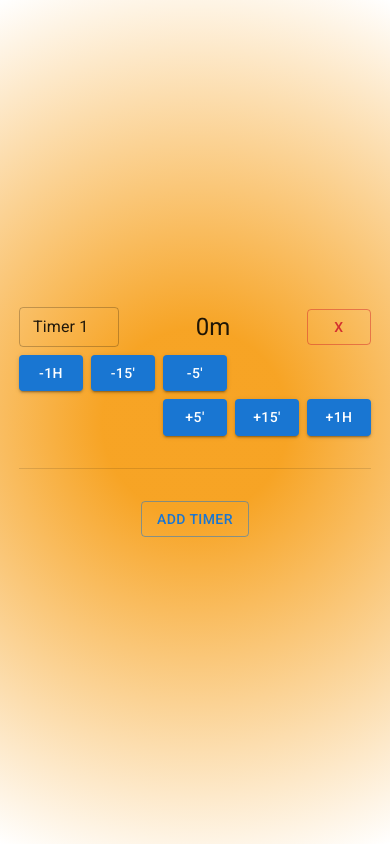
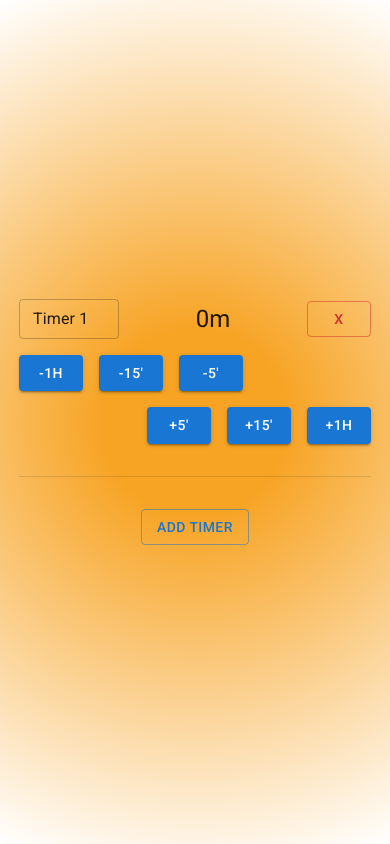
Before and after one commit to stswoon/workTimeCounter, a React (Vite) app: page / in a window 390 px wide. Built offline with nearby package versions, Linux system fonts and the light colour scheme.

Commit message:
fix mobile view

```diff
--- a/src/components/Timer.tsx
+++ b/src/components/Timer.tsx
@@ -37,7 +37,7 @@ const Timer: FC<TimerProps> = (props) => {
     }, [props]);
 
     return (
-        <Stack spacing={1}>
+        <Stack spacing={2}>
             <Stack direction='row' spacing={1} sx={{justifyContent: "space-between"}}>
                 <TextField size='small' variant="outlined" placeholder='Timer name' value={props.name}
                            sx={{width: '100px'}}
@@ -52,13 +52,13 @@ const Timer: FC<TimerProps> = (props) => {
                 </Box>
             </Stack>
 
-            <Stack direction='row' spacing={1}>
+            <Stack direction='row' spacing={2}>
                 <Button variant="contained" onClick={() => props.onTimeChange(-60)}>-1h</Button>
                 <Button variant="contained" onClick={() => props.onTimeChange(-15)}>-15'</Button>
                 <Button variant="contained" onClick={() => props.onTimeChange(-5)}>-5'</Button>
             </Stack>
 
-            <Stack direction='row' spacing={1} sx={{justifyContent: "right"}}>
+            <Stack direction='row' spacing={2} sx={{justifyContent: "right"}}>
                 <Button variant="contained" onClick={() => props.onTimeChange(+5)}>+5'</Button>
                 <Button variant="contained" onClick={() => props.onTimeChange(+15)}>+15'</Button>
                 <Button variant="contained" onClick={() => props.onTimeChange(+60)}>+1h</Button>
```
